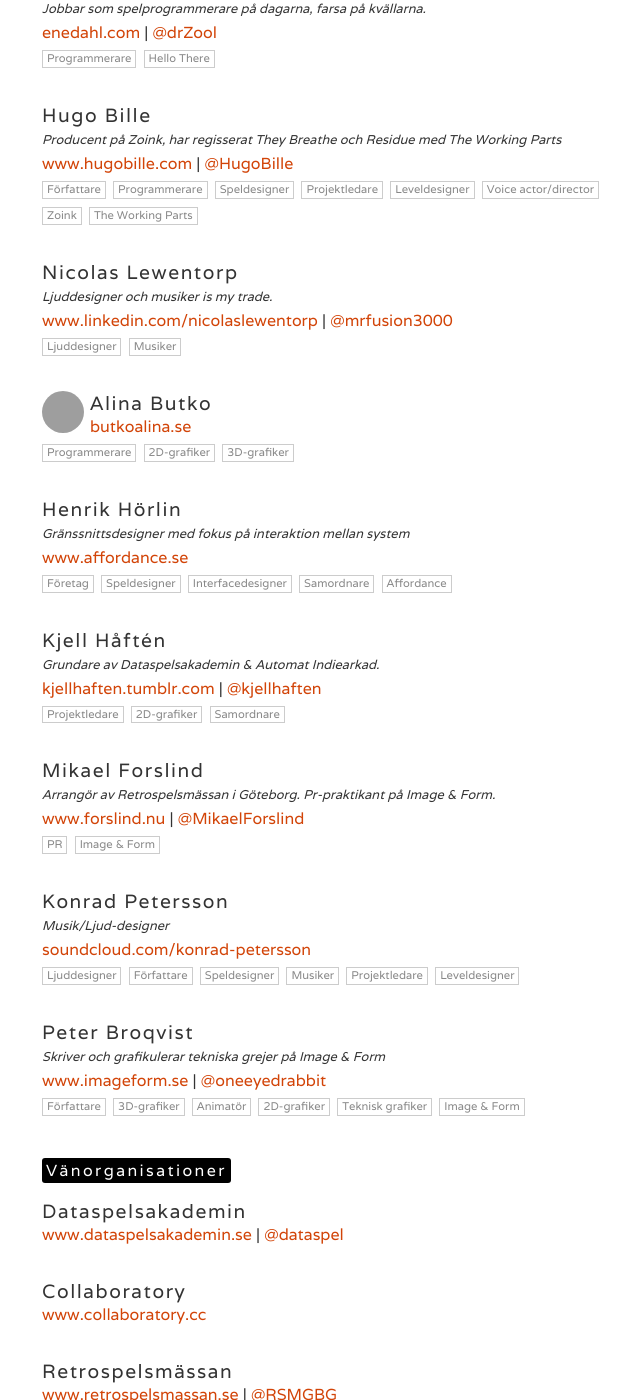
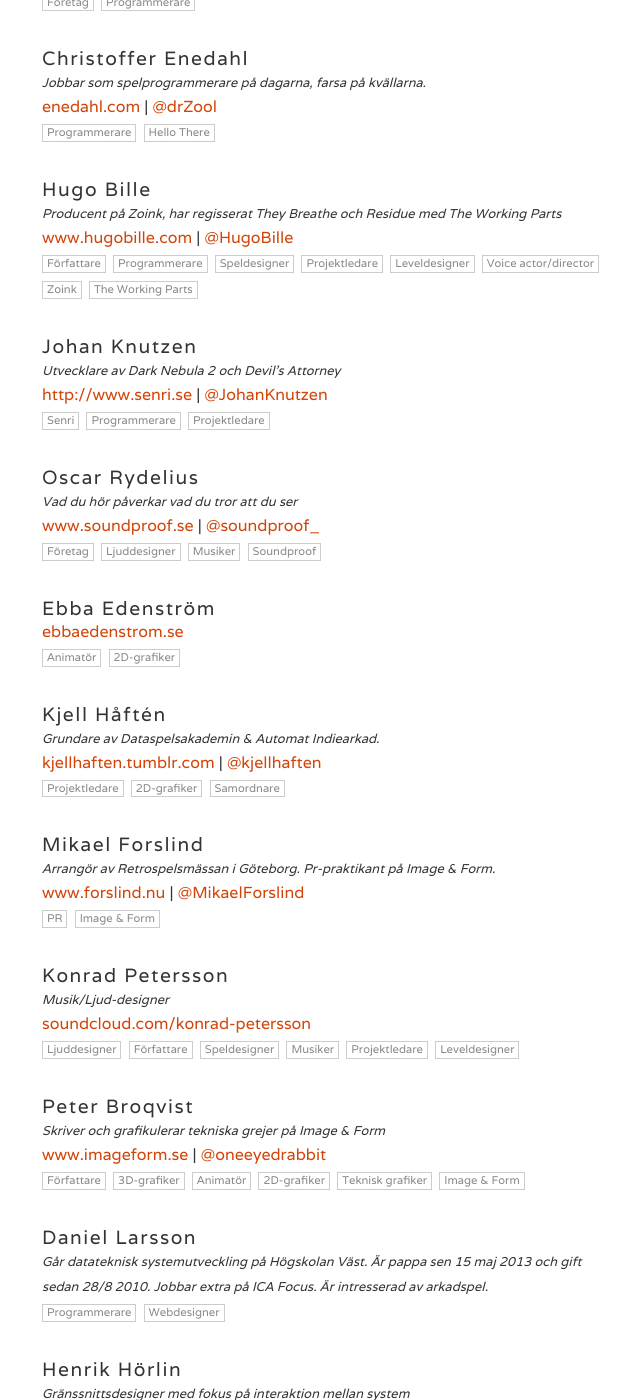
Before and after one commit to indiespel-gbg/indiespel-gbg.github.io, a Jekyll site: the page built from medlemmar.html, in a window 1280 px wide and 1400 px high, scrolled down 4362 px. Shown: the whole window, without its empty margins (314-954 px from the left). Built offline with Jekyll 4.4.1, drawn with Linux system fonts in a browser that asks for light colours; some of the changed text lies outside the part shown; grey boxes are pictures that could not be loaded.

Commit message:
personer

```diff
--- a/_data/members.yml
+++ b/_data/members.yml
@@ -373,3 +373,66 @@
   - Musiker
   - 2D-grafiker
   - Måleri
+
+- name: Oscar Rydelius
+  bio: Vad du hör påverkar vad du tror att du ser
+  website: www.soundproof.se
+  twitter: soundproof_
+  gravatar:
+  tags:
+  - Företag
+  - Ljuddesigner
+  - Musiker
+  - Soundproof
+
+- name: Ebba Edenström
+  bio:
+  website: ebbaedenstrom.se
+  twitter:
+  gravatar:
+  tags:
+  - Animatör
+  - 2D-grafiker
+
+- name: Charlotte Heyman
+  bio: Animatör/grafiker. Från AAA till eget-producerat. Just nu projektledare på Frilagret.
+  website: charlotteheyman.com
+  twitter:
+  gravatar:
+  tags:
+  - 3D-grafiker
+  - Speldesigner
+  - Animatör
+  - Projektledare
+  - 2D-grafiker
+
+- name: Johan Knutzen
+  bio: Utvecklare av Dark Nebula 2 och Devil's Attorney
+  website: http://www.senri.se
+  twitter: JohanKnutzen
+  gravatar:
+  tags:
+  - Senri
+  - Programmerare
+  - Projektledare
+
+- name: Daniel Larsson
+  bio: Går datateknisk systemutveckling på Högskolan Väst.  Är pappa sen 15 maj 2013 och gift sedan  28/8 2010. Jobbar extra på ICA Focus. Är intresserad av arkadspel.
+  website:
+  twitter:
+  gravatar:
+  tags:
+  - Programmerare
+  - Webdesigner
+
+- name: Robert Esbjörnsson
+  bio: Spel och level designer som jobbat på bland annat Grin och EA. Har nu det egna bolaget Secret Mission
+  website: www.leveldesign.se
+  twitter: wowbagger84
+  gravatar: 47f1850fb9d3abc9fcd46bf04c650dd2
+  tags:
+  - Secret Mission
+  - Programmerare
+  - Speldesigner
+  - Leveldesigner
+  - Webdesigner
```
